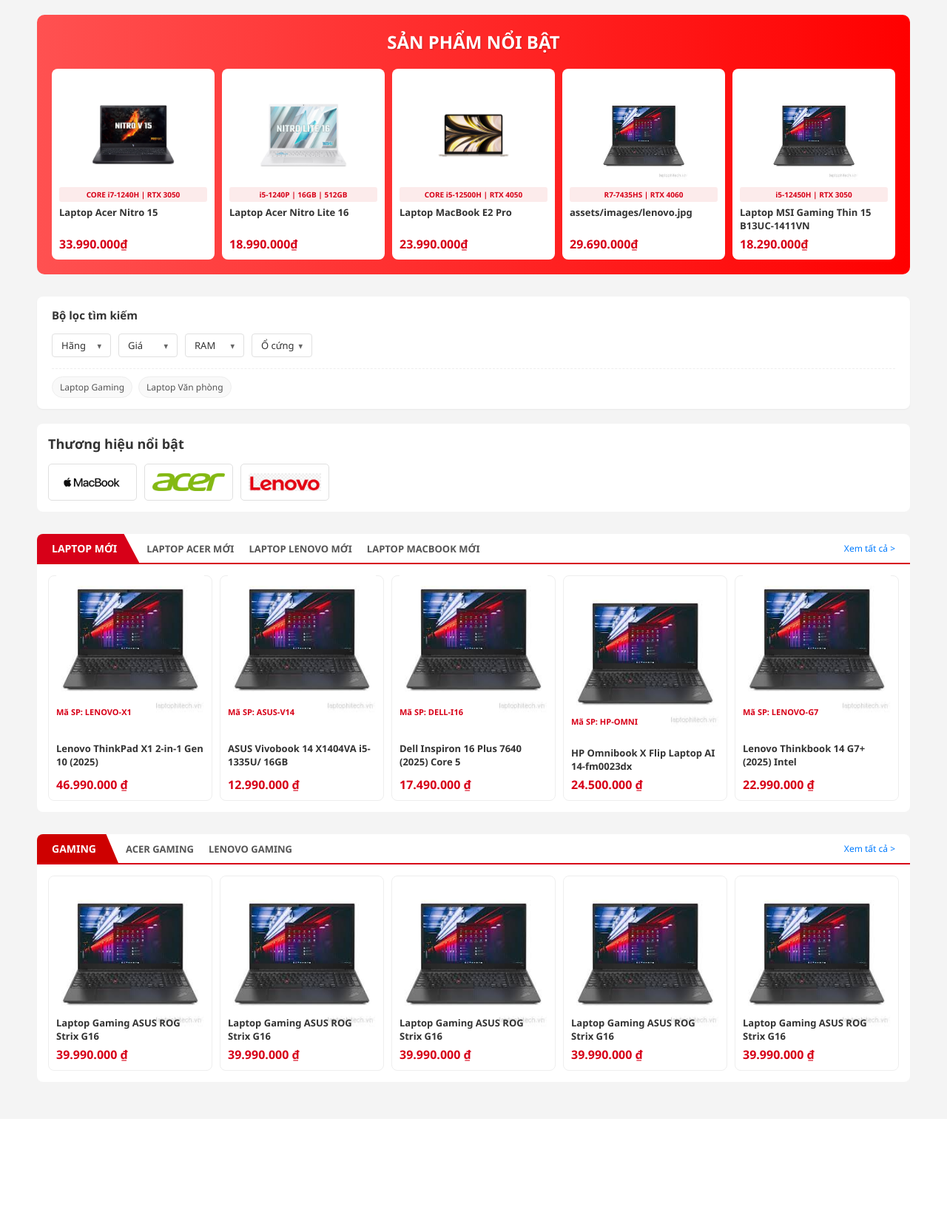
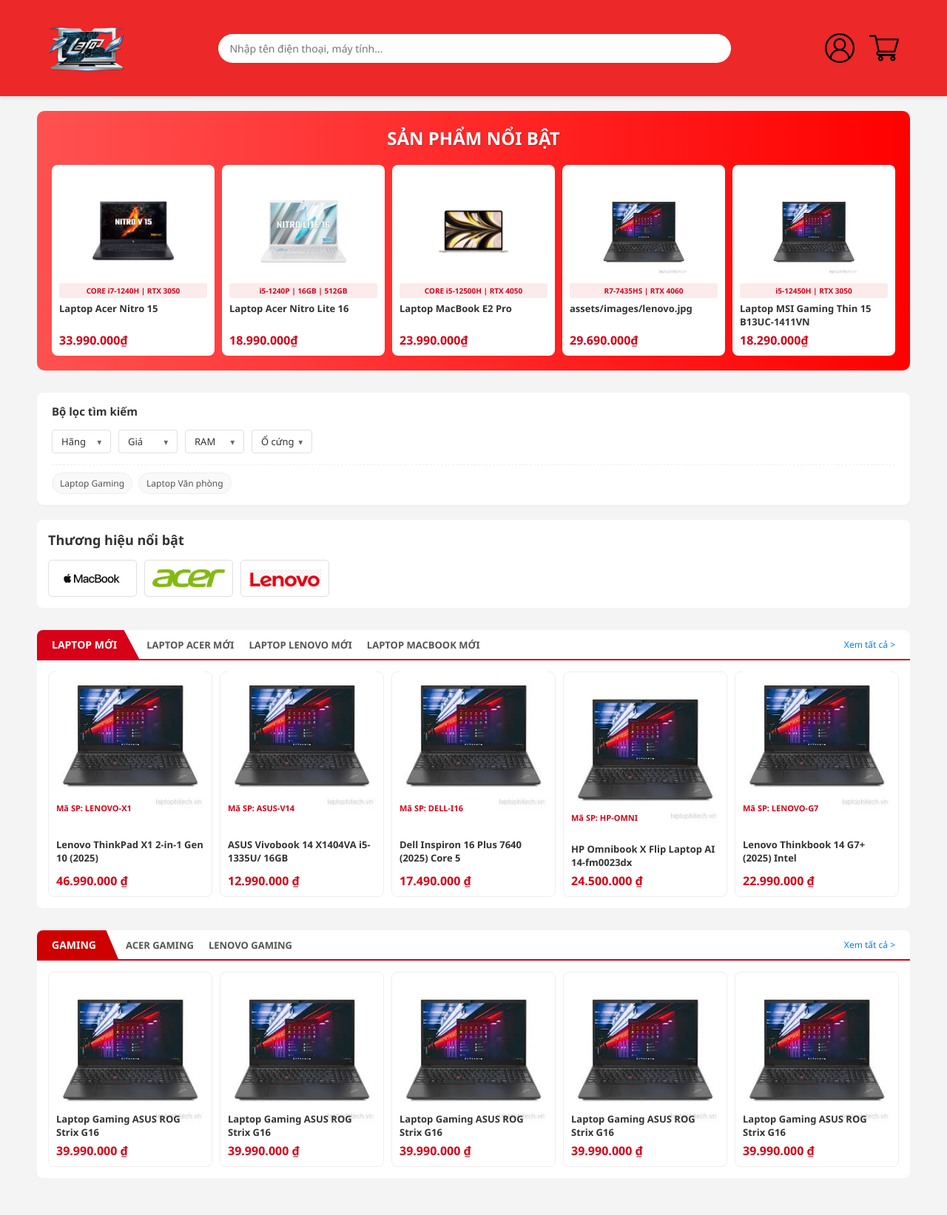
Before and after one commit to DPSgion/WebBanLapTop_THWeb, a PHP site: page / in a window 1280 px wide. Shown: the whole page at 74% size. Before the commit the page ends 1448 px from the top, so only its background shows below. Run offline with PHP 8.4, Linux system fonts and the light colour scheme.

Commit message:
thêm header giao diện chinh

```diff
--- a/project/assets/css/style.css
+++ b/project/assets/css/style.css
@@ -341,6 +341,7 @@
     border-color: #d70018;
 }
 
+
 /* --- Responsive cho bộ lọc --- */
 @media (max-width: 768px) {
     .filter-list {
@@ -352,3 +353,61 @@
         justify-content: center;
     }
 }
+
+/* --- HEADER BAR (Nền đỏ) --- */
+.header{
+    background-color: #eb0707da; /* Màu đỏ FPT */
+    width: 100%;
+    padding: 10px 0;
+    box-shadow: 0 2px 5px rgba(0,0,0,0.1);
+}
+.header-bar {
+
+}
+
+/* Biến thẻ UL thành Flex container để xếp hàng ngang */
+.header-bar ul {
+    display: flex; /* Quan trọng: Xếp các thẻ li nằm ngang */
+    align-items: center; /* Căn giữa theo chiều dọc */
+    justify-content: space-between; /* Dàn đều khoảng cách */
+    list-style: none; /* Bỏ dấu chấm tròn đầu dòng */
+    margin: 0;
+    padding: 0 15px; /* Khoảng cách lề trái phải */
+    gap: 20px; /* Khoảng cách giữa các phần tử */
+}
+
+/* --- LOGO (Thẻ li thứ 1) --- */
+.header-bar li:first-child img {
+    height: 70px; /* Chiều cao logo cố định */
+    width: auto;
+    display: block;
+
+}
+
+/* --- THANH TÌM KIẾM (Thẻ li thứ 2) --- */
+/* Dùng flex-grow: 1 để ô tìm kiếm tự phình to chiếm chỗ trống */
+.header-bar li:nth-child(2) {
+    flex-grow: 1;
+    margin: 0 20px; /* Cách logo và icon user một đoạn */
+    text-align: center;
+}
+
+.header-bar-search {
+    width: 80%;
+    padding: 10px 15px;
+    border-radius: 20px; /* Bo tròn giống hình */
+    border: none;
+    outline: none;
+    font-size: 14px;
+}
+
+/* --- ICON USER & GIỎ HÀNG (Thẻ li thứ 3 và 4) --- */
+/* Chỉnh kích thước icon */
+.header-bar li:nth-child(3) img,
+.header-bar li:nth-child(4) img {
+    height: 40px;
+    width: auto;
+    cursor: pointer;
+    /* Nếu icon của bạn màu đen, dùng lệnh này để đảo sang trắng */
+    /* filter: invert(1) brightness(100); */
+}
--- /dev/null
+++ b/project/includes/header.php
@@ -0,0 +1,23 @@
+<!DOCTYPE html>
+<html lang="en">
+<head>
+    <meta charset="UTF-8">
+    <meta name="viewport" content="width=device-width, initial-scale=1.0">
+    <title>Document</title>
+    <link rel="stylesheet" href="../assets/css/style.css">
+</head>
+<body>
+    <div class="header">
+        <div class="container">
+            <section class="header-bar">
+                <ul>
+                    <li><img src="./assets/images/logolaptop.png" alt="logo-header"></li>
+                    <li><input type="search" class="header-bar-search"placeholder="Nhập tên điện thoại, máy tính..."></li>
+                    <li><img src="./assets/images/user.png" alt="user-header" ></li>
+                    <li><img src="./assets/images/shopping-cart.png" alt=""></li>
+                </ul>
+            </section>
+        </div>
+    </div>
+</body>
+</html>
--- a/project/index.php
+++ b/project/index.php
@@ -1,3 +1,6 @@
+<?php
+include("includes/header.php");
+?>
 <!DOCTYPE html>
 <html lang="vi">
 
```
Also changed, not shown: project/assets/images/shopping-cart.png (added), project/assets/images/user.png (added).
